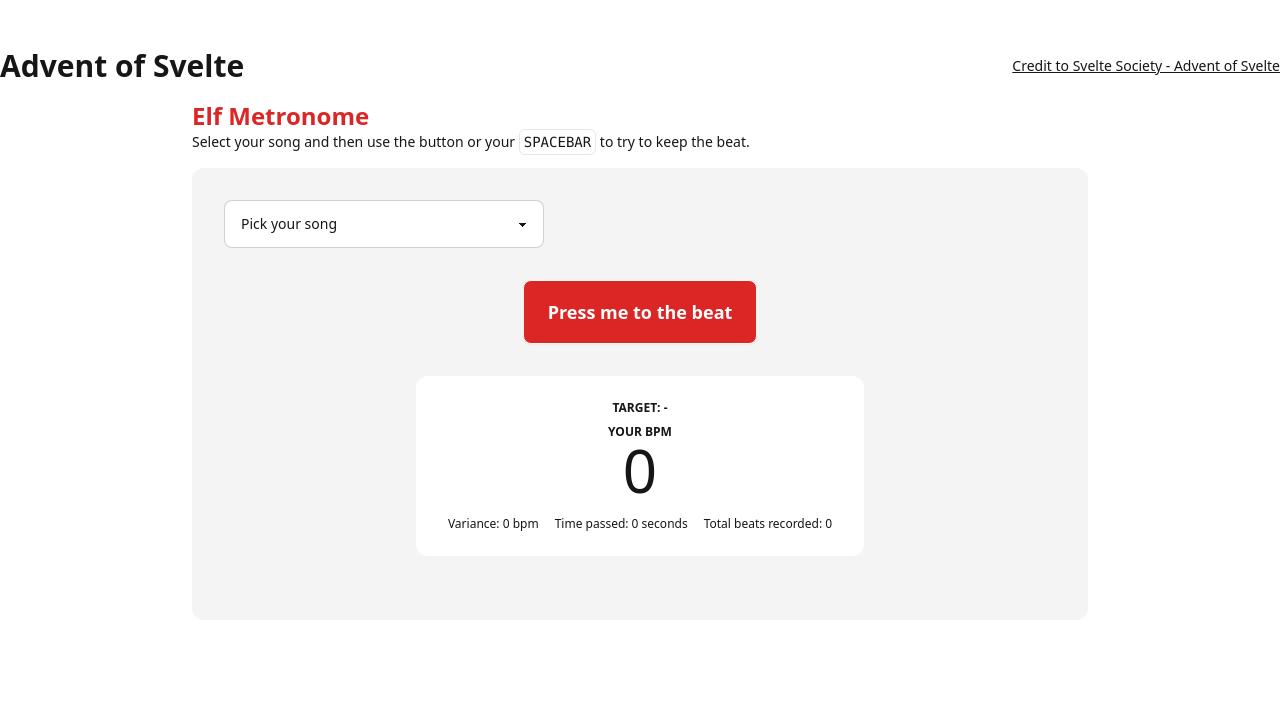
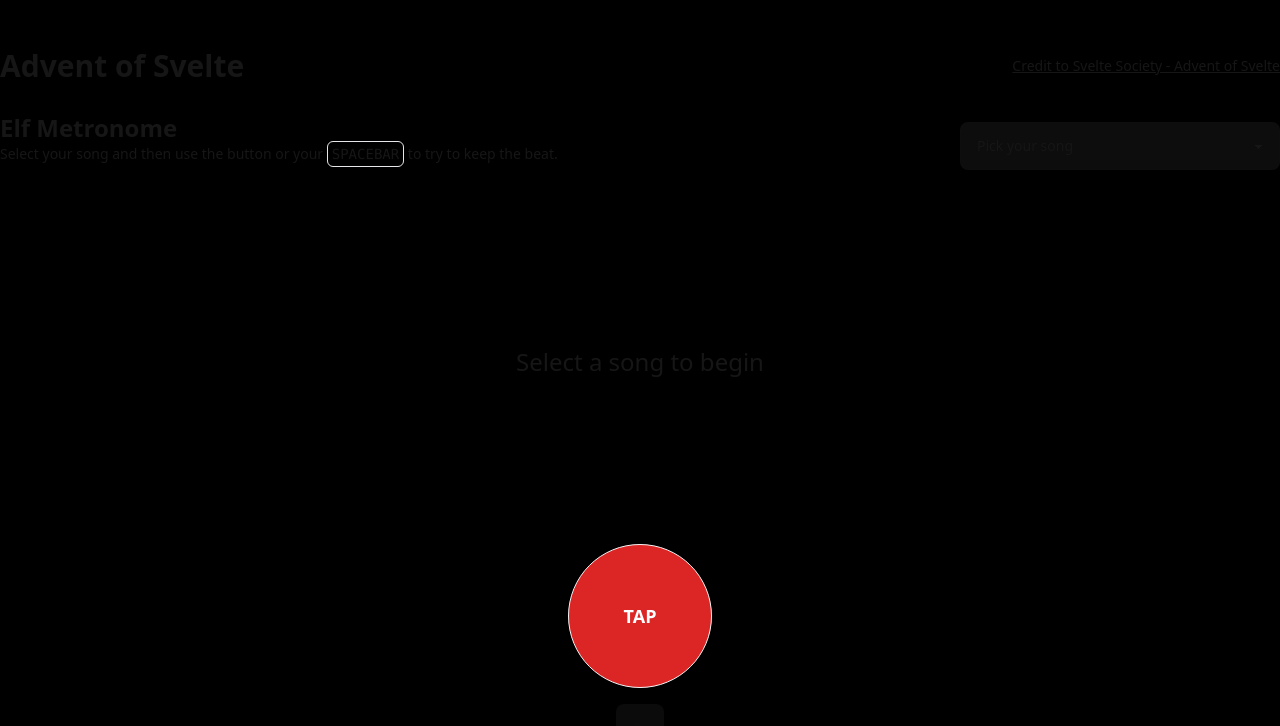
Before and after one commit to nathantipton/advent-of-svelte, a SvelteKit app: page /day6 in a window 1280 px wide. Shown: the top 726 px of the page. Built offline with nearby package versions, Linux system fonts and the light colour scheme.

Commit message:
changed the layout

```diff
--- a/package.json
+++ b/package.json
@@ -10,6 +10,7 @@
     "check:watch": "svelte-kit sync && svelte-check --tsconfig ./tsconfig.json --watch"
   },
   "devDependencies": {
+    "@fortawesome/fontawesome-free": "^6.5.1",
     "@sveltejs/adapter-auto": "^3.0.0",
     "@sveltejs/kit": "^2.0.0",
     "@sveltejs/vite-plugin-svelte": "^3.0.0",
--- a/src/app.pcss
+++ b/src/app.pcss
@@ -1,3 +1,5 @@
+@import "@fortawesome/fontawesome-free/css/all.min.css";
+
 /* Write your global styles here, in PostCSS syntax */
 @tailwind base;
 @tailwind components;
--- a/src/routes/day6/+page.svelte
+++ b/src/routes/day6/+page.svelte
@@ -2,40 +2,35 @@
   import { SONG_CHOICES, type Song } from "$lib/models";
   import { onMount } from "svelte";
   import YouTube from "youtube-player";
+  import PlayerStates from "youtube-player/dist/constants/PlayerStates";
   import type { YouTubePlayer } from "youtube-player/dist/types";
 
   let bpm = $state(0);
-  let variance = $state(0);
-  let timePassed = $state(0);
-  let targetBPM = $state(0);
+  let currentBPM = $state<number | null>(null);
+  let variance = $state<number | null>(null);
+  let varianceDirection = $state<"fast" | "slow" | "">("");
+  let varianceClass = $state<string>("");
+  let targetBPM = $state<number>(0);
   let gameMessage = $state("");
-  let diffMessage = $state("");
+  let beatHistory = $state<number[]>([]);
   let song: Song | null = $state(null);
+  let playerState = $state<PlayerStates>(0);
   let player: YouTubePlayer | null = null;
 
   onMount(() => {
     player = YouTube("player", {
-      videoId: song?.youtubeId ?? "",
+      videoId: song?.youtubeId ?? "aAkMkVFwAoo",
+      height: "100%",
+      width: "100%",
       playerVars: {
-        autoplay: 1,
         start: song?.startTime ?? 0,
       },
     });
+
+    player.on("stateChange", (event) => {
+      playerState = event.data;
     });
 
-  // Array of timestamps
-  let beatHistory = $state<number[]>([]);
-
-  const differenceMessages = {
-    0: "Perfect",
-    1: "Slightly off",
-    2: "Off",
-    3: "Very off",
-    4: "Way off",
-    5: "Terrible",
-  };
-
-  onMount(() => {
     window.addEventListener("keydown", handleKeydown);
   });
 
@@ -60,42 +55,29 @@
 
   const calculateBPM = () => {
     if (beatHistory.length < 2) return;
+
     const lastBeat = beatHistory[beatHistory.length - 1];
-    const firstBeat = beatHistory[0];
-    timePassed = lastBeat - firstBeat;
-    bpm = (beatHistory.length / timePassed) * 60000;
-
-    // calculate variance of the last 10 beats with standard deviation
-    const lastTenBeats = beatHistory.slice(-10);
-    const averageBPM =
-      lastTenBeats.reduce((a, b) => a + b) / lastTenBeats.length;
-    const varianceSum = lastTenBeats.reduce(
-      (a, b) => a + Math.pow(b - averageBPM, 2),
-      0
-    );
-    variance = Math.sqrt(varianceSum / lastTenBeats.length) / 1000;
-
-    // calculate message
-    const difference = Math.abs(bpm - targetBPM);
-    if (difference < 1) {
-      diffMessage = differenceMessages[0];
-    } else if (difference < 5) {
-      diffMessage = differenceMessages[1];
-    } else if (difference < 10) {
-      diffMessage = differenceMessages[2];
-    } else if (difference < 20) {
-      diffMessage = differenceMessages[3];
-    } else if (difference < 30) {
-      diffMessage = differenceMessages[4];
-    } else {
-      diffMessage = differenceMessages[5];
-    }
+    const secondToLastBeat = beatHistory[beatHistory.length - 2];
+    const timePassed = lastBeat - secondToLastBeat;
+    currentBPM = (1 / (timePassed / 1000)) * 60;
+    variance = Math.abs(currentBPM - targetBPM);
+    varianceDirection = currentBPM > targetBPM ? "fast" : "slow";
+    varianceDirection = currentBPM === targetBPM ? "" : varianceDirection;
   };
 
   const reset = () => {
     beatHistory = [];
     bpm = 0;
     variance = 0;
+  };
+
+  const pause = () => {
+    player?.pauseVideo();
+  };
+
+  const play = () => {
+    player?.playVideo();
+    player?.getPlayerState();
   };
 
   const handleSongSelection = (
@@ -116,12 +98,36 @@
 
   const startGame = () => {
     player?.playVideo();
-    gameMessage = "Press spacebar to the beat!";
+    gameMessage = "";
   };
+
+  $effect(() => {
+    if (!variance) return;
+
+    if (variance > 20) {
+      varianceClass = "text-red-500";
+    } else if (variance > 10) {
+      varianceClass = "text-yellow-500";
+    } else {
+      varianceClass = "text-green-500";
+    }
+  });
 </script>
 
-<div class="container mx-auto max-w-4xl">
-  <h1 class="text-red-600 font-bold text-2xl">Elf Metronome</h1>
+<div
+  data-theme="myChristmasTheme"
+  class="absolute top-0 bottom-0 left-0 right-0 bg-black -z-20"
+  id="player"
+></div>
+<div
+  class="absolute top-0 bottom-0 left-0 right-0 bg-black bg-opacity-70 -z-10"
+></div>
+<div
+  class="absolute container mx-auto top-0 bottom-0 left-0 right-0 z-10 flex flex-col items-stretch justify-start"
+>
+  <div class="flex flex-row items-center justify-between pt-28">
+    <div>
+      <h1 class="font-bold text-2xl">Elf Metronome</h1>
       <p class="mb-4 text-sm">
         Select your song and then use the button or your <kbd
           class="border border-base-300 rounded-md p-1"
@@ -129,13 +135,12 @@
           SPACEBAR</kbd
         > to try to keep the beat.
       </p>
-  <div
-    class="bg-base-200 p-8 rounded-xl flex flex-col items-center justify-center gap-8"
-  >
-    <div class="flex flex-row justify-between items-center w-full">
+    </div>
+
+    <div class="flex flex-row items-center gap-2">
       <select
         id="song-select"
-        class="select select-bordered w-full max-w-xs"
+        class="select select-bordered w-full max-w-xs select-ghost"
         on:change={handleSongSelection}
       >
         <option disabled selected>Pick your song</option>
@@ -143,42 +148,76 @@
           <option value={song.id}>{song.title} - {song.artist}</option>
         {/each}
       </select>
-      <div class="flex flex-row items-center gap-2">
+    </div>
+  </div>
+
+  <div class="flex-1 flex flex-col items-center justify-center">
     {#if song}
+      <div class="flex flex-col items-center justify-center gap-4">
+        <div class="font-semibold text-content-300 uppercase text-sm">
+          Target {targetBPM} BPM
+        </div>
+        <div class="flex flex-row items-baseline justify-center gap-2">
+          <div class="text-8xl font-semibold text-white">
+            {currentBPM?.toFixed(0) ?? "-"}
+          </div>
+          <div class="text-xl font-semibold text-content-300 text-opacity-30">
+            BPM
+          </div>
+        </div>
+
         <div>
-            <button class="btn btn-outline" on:click={reset}>Reset</button>
-          </div>
+          {#if variance}
+            {#if variance > 0}
+              <i class="fa-solid fa-arrow-up {varianceClass} fa-lg mr-2"></i>
+              {variance.toFixed(0)} fast
+            {:else if variance < 0}
+              <i class="fa-solid fa-arrow-down {varianceClass} fa-lg mr-2"></i>
+              {variance.toFixed(0)} slow
+            {:else}
+              <i class="fa-solid fa-check text-content-300 mr-2"></i> Nice work!
+            {/if}
           {/if}
         </div>
       </div>
+    {:else}
+      <div class="text-2xl text">Select a song to begin</div>
+    {/if}
+  </div>
+  <div class="flex flex-col items-center justify-center gap-4 pb-12">
     <button
-      class="btn btn-lg bg-red-600 hover:bg-red-800 text-white"
-      on:click={handleButtonClick}>Press me to the beat</button
+      on:click={handleButtonClick}
+      class="btn btn-lg bg-red-600 hover:bg-red-800 text-white h-36 w-36 btn-circle btn-glow uppercase font-bold"
     >
-    <div class="bg-base-100 py-6 px-8 rounded-xl flex-col flex gap-4">
-      <div class="flex flex-col items-center justify-center">
-        <div class="text-xs font-bold uppercase mb-2">
-          Target: {targetBPM > 0 ? targetBPM : "-"}
-        </div>
-        <div class="text-xs font-bold uppercase">Your BPM</div>
-        <div class="text-6xl">{bpm.toFixed(0)}</div>
-        <div>{diffMessage}</div>
-      </div>
-
-      <div class="flex flex-row items-center justify-center text-xs gap-4">
-        <div>
-          Variance: {variance.toFixed(0)} bpm
-        </div>
-        <div>
-          Time passed: {(timePassed / 1000).toFixed(0)} seconds
-        </div>
-        <div>
-          Total beats recorded: {beatHistory.length}
+      Tap
+    </button>
+    <div class="flex flex-row items-center justify-center gap-2">
+      {#if song}
+        <button
+          class="btn btn-square btn-ghost"
+          disabled={!song}
+          on:click={pause}
+        >
+          RESET
+        </button>
+      {/if}
+      {#if playerState === 1}
+        <button
+          class="btn btn-square btn-ghost"
+          disabled={!song}
+          on:click={pause}
+        >
+          <i class="fa-solid fa-pause"></i>
+        </button>
+      {:else}
+        <button
+          class="btn btn-square btn-ghost"
+          disabled={!song}
+          on:click={play}
+        >
+          <i class="fa-solid fa-play"></i>
+        </button>
+      {/if}
     </div>
   </div>
 </div>
-    <div class="overflow-hidden">
-      <div id="player"></div>
-    </div>
-  </div>
-</div>
```
Also changed, not shown: 1 other file (tests, documents, lock files or other folders). Lines whose indentation alone changed are shown as unchanged.
